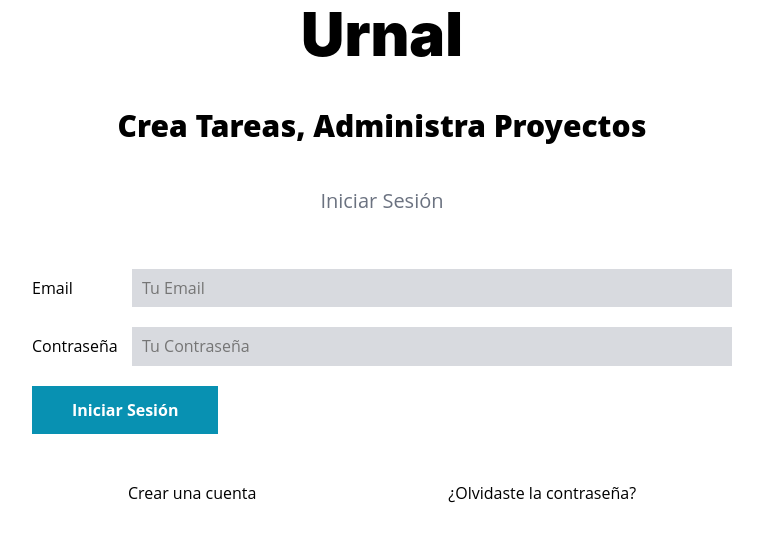
After one commit to albertosdz/urnal_mvc, a PHP site: template views/auth/login.php in a window 1280 px wide. The commit adds this page. Shown: the top 542 px of the page, without its empty margins (258-1021 px from the left). Run offline with PHP 8.4, Linux system fonts and the light colour scheme; the template is opened without the code that fills it, so the values that code supplies are empty.

Commit message:
TFG Creando las vistas del login

```diff
--- a/src/scss/app.scss
+++ b/src/scss/app.scss
@@ -1 +1,3 @@
 @use 'base';
+@use 'componentes';
+@use 'auth';
--- /dev/null
+++ b/src/scss/auth/_index.scss
@@ -0,0 +1 @@
+@forward 'login';
--- /dev/null
+++ b/src/scss/auth/_login.scss
@@ -0,0 +1,13 @@
+@use "base/variables" as v;
+@use "base/mixins" as m;
+
+.login {
+
+    .logo {
+        text-align: center
+    }
+
+    input[type="submit"] {
+        @include m.boton(v.$cyan, v.$blanco);
+    }
+}
--- a/src/scss/base/_tipografia.scss
+++ b/src/scss/base/_tipografia.scss
@@ -19,3 +19,14 @@ p {
     color: v.$gris;
     line-height: 1.8;
 }
+
+.tagline {
+    font-weight: 900;
+    color: v.$negro;
+    font-size: 3rem;
+    text-align: center;
+}
+
+.descripcion-pagina {
+    text-align: center;
+}
--- /dev/null
+++ b/src/scss/componentes/_acciones.scss
@@ -0,0 +1,20 @@
+@use 'base/mixins' as m;
+@use 'base/variables' as v;
+
+.acciones {
+    margin-top: 5rem;
+    @include m.tablet {
+        display: flex;
+        justify-content: space-around;
+    }
+
+    a {
+        display: block;
+        text-align: center;
+        margin-bottom: 2rem;
+        color: v.$negro;
+        &:last-child {
+            margin-bottom: 0;
+        }
+    }
+}
--- /dev/null
+++ b/src/scss/componentes/_formulario.scss
@@ -0,0 +1,22 @@
+@use "base/variables" as v;
+@use "base/mixins" as m;
+
+.formulario {
+  margin-top: 5rem;
+  .campo {
+    display: flex;
+    align-items: center;
+    margin-bottom: 2rem;
+
+    label {
+      flex: 0 0 10rem;
+    }
+
+    input {
+      flex: 1;
+      padding: 1rem;
+      border: none;
+      background-color: lighten(v.$gris, 40%);
+    }
+  }
+}
--- /dev/null
+++ b/src/scss/componentes/_index.scss
@@ -0,0 +1,2 @@
+@forward 'formulario';
+@forward 'acciones';
--- /dev/null
+++ b/views/auth/crear.php
@@ -0,0 +1 @@
+<h1>Crea tu cuenta</h1>
--- /dev/null
+++ b/views/auth/login.php
@@ -0,0 +1,34 @@
+<div class="contenedor login">
+    <h1 class="logo">Urnal</h1>
+    <p class="tagline">Crea Tareas, Administra Proyectos</p>
+
+    <div class="contenedor-sm">
+        <p class="descripcion-pagina">Iniciar Sesión</p>
+
+        <form action="/login" method="post" class="formulario">
+            <div class="campo">
+                <label for="email">Email</label>
+                <input
+                    type="email"
+                    id="email"
+                    placeholder="Tu Email"
+                    name="email" />
+            </div>
+            <div class="campo">
+                <label for="password">Contraseña</label>
+                <input
+                    type="password"
+                    id="password"
+                    placeholder="Tu Contraseña"
+                    name="password" />
+            </div>
+
+            <input type="submit" class="boton" value="Iniciar Sesión">
+        </form>
+
+        <div class="acciones">
+            <a href="/crear">Crear una cuenta</a>
+            <a href="/olvide">¿Olvidaste la contraseña?</a>
+        </div>
+    </div>
+</div>
--- /dev/null
+++ b/views/index.php
@@ -0,0 +1,2 @@
+<h1>Landing</h1>
+<a href="/login">Iniciar sesión</a>
--- a/views/layout.php
+++ b/views/layout.php
@@ -1,17 +1,20 @@
 <!DOCTYPE html>
 <html lang="en">
+
 <head>
     <meta charset="UTF-8">
     <meta name="viewport" content="width=device-width, initial-scale=1.0">
-    <title>UpTask</title>
+    <title>Urnal<?php echo $titulo ?? ''; ?></title>
     <link rel="preconnect" href="https://fonts.googleapis.com">
     <link rel="preconnect" href="https://fonts.gstatic.com" crossorigin>
-    <link href="https://fonts.googleapis.com/css2?family=Inter:wght@400;700;900&family=Open+Sans&display=swap" rel="stylesheet">
+    <link href="https://fonts.googleapis.com/css2?family=Poppins:ital,wght@0,100;0,200;0,300;0,400;0,500;0,600;0,700;0,800;0,900;1,100;1,200;1,300;1,400;1,500;1,600;1,700;1,800;1,900&display=swap" rel="stylesheet">
     <link rel="stylesheet" href="build/css/app.css">
 </head>
+
 <body>
 
     <?php echo $contenido; ?>
     <?php echo $script ?? ''; ?>
 </body>
+
 </html>
```
Also changed, not shown: controllers/LoginController.php (+15 -5 lines), controllers/PaginasController.php (+7 -3 lines), public/build/css/app.css, 1 other file.
